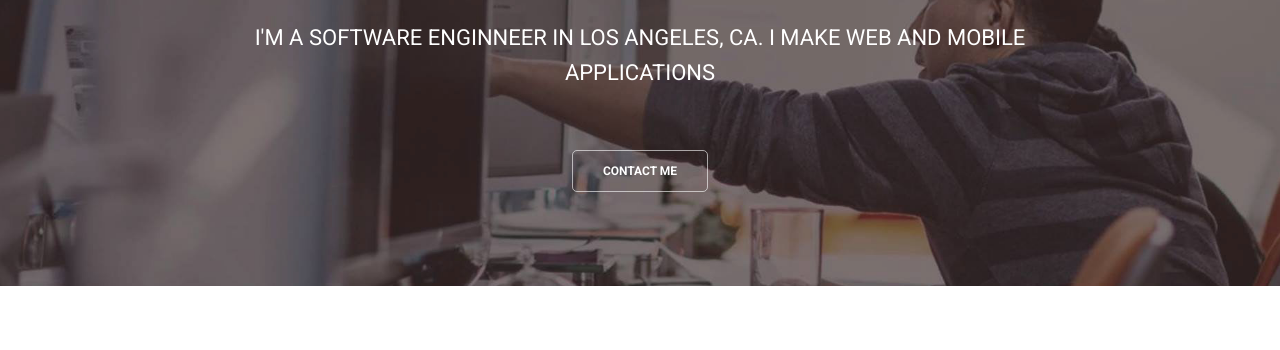
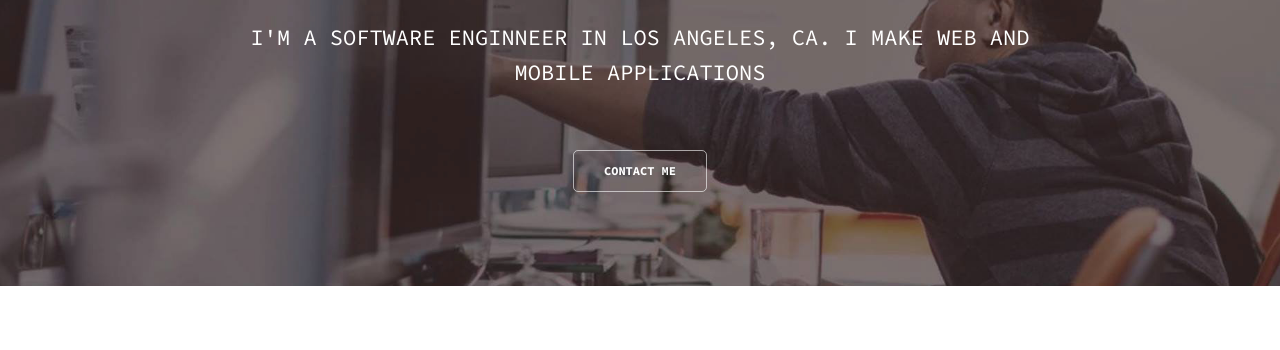
Before and after one commit to codetony25/tony-portfolio, a Gatsby site: page / in a window 1280 px wide. Shown: the part 259-609 px from the top of the page. Built offline with nearby package versions, Linux system fonts and the light colour scheme; Gatsby itself is replaced by a stand-in of ours.

Commit message:
update font, images for portfolio and fix active class

```diff
--- a/package.json
+++ b/package.json
@@ -4,6 +4,10 @@
   "description": "Tony Nguyen's (codetony) Portfolio",
   "version": "0.1.0",
   "author": "Tony Nguyen <codetony@outlook.com>",
+  "engines": {
+    "npm": ">=7.0.0",
+    "node": "=13.14.0"
+  },
   "dependencies": {
     "gatsby": "^2.13.64",
     "gatsby-image": "^2.2.8",
--- a/src/components/footer/footer.js
+++ b/src/components/footer/footer.js
@@ -1,4 +1,3 @@
-import { Link } from "gatsby"
 import React from "react"
 import "./footer.css";
 
--- a/src/components/header/header.js
+++ b/src/components/header/header.js
@@ -20,7 +20,9 @@ class Header extends React.Component {
   }
 
   render() {
-    const { siteTitle } = this.props
+    const { siteTitle } = this.props;
+
+    // TODO: add className="active"
 
     return (
       <header
@@ -30,7 +32,7 @@ class Header extends React.Component {
           <nav>
             <ul className="desktop-nav">
               <li>
-                <Link to="/" className="active">
+                <Link to="/">
                   portfolio
                 </Link>
               </li>
--- a/src/components/layout/layout.css
+++ b/src/components/layout/layout.css
@@ -1,7 +1,7 @@
-@import url("https://fonts.googleapis.com/css?family=Roboto:400,700,900&display=swap");
+@import url("https://fonts.googleapis.com/css?family=Source+Code+Pro:400,700,900&display=swap");
 
 html {
-  font-family: "Roboto", "Open Sans", sans-serif;
+  font-family: "Source Code Pro", "Open Sans", sans-serif;
   -webkit-font-smoothing: antialiased;
   text-rendering: optimizeLegibility;
 }
```
Also changed, not shown: 2 other files.
